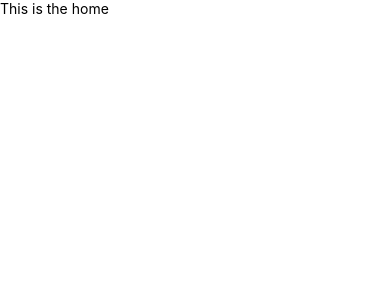
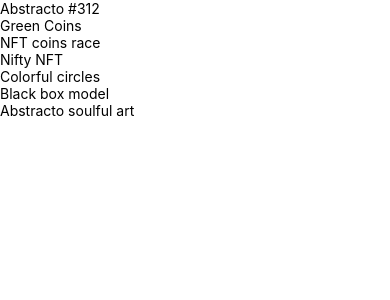
Before and after one commit to Tduncan14/reactnativenft, a React Native app: screen /Home in a window 390 px wide. Shown: the top 300 px of the page. Built offline with nearby package versions, Linux system fonts and the light colour scheme.

Commit message:
keep moving forward

```diff
--- a/components/FocusStatusBar.js
+++ b/components/FocusStatusBar.js
@@ -1,17 +1,16 @@
-import{View,Text} from 'react-native';
+import{StatusBar} from 'react-native';
+import { useIsFocused } from '@react-navigation/native';
 import React from 'react';
 
 
-const FocusStatusBar = () => {
+const FocusStatusBar = (props) => {
+
+    const isFocused = useIsFocused();
 
 
 
+    return isFocused ? <StatusBar animated={true} {...props} /> : null;
 
-    return(
-        <View>
-            <Text> FocusedStatusBar </Text>
-        </View>
-    )
 }
 
 export default FocusStatusBar
--- a/screens/Home.js
+++ b/screens/Home.js
@@ -1,12 +1,19 @@
 import React,{useState} from 'react'
 import{Text,View,SafeAreaView,FlatList} from 'react-native'
-import {COLORS,NFTDATA} from '../constants'
-import { NFTCARD,HomeHeader,fOCUS } from '../components'
+import {COLORS,NFTData} from '../constants'
+import { NFTCARD,HomeHeader,FocusStatusBar } from '../components'
 
 const Home = () => {
   return (
    <SafeAreaView style={{flex:1}}>
-    <Text>This is the home</Text>
+     <FocusStatusBar background={COLORS.primary}/>
+
+
+     <View style={{flex:1}}>
+        <View style={{zIndex:0}}>
+            <FlatList data={NFTData} renderItem={({item}) => <Text>{item.name}</Text>} />
+        </View>
+     </View>
    </SafeAreaView>
   )
 }
```
